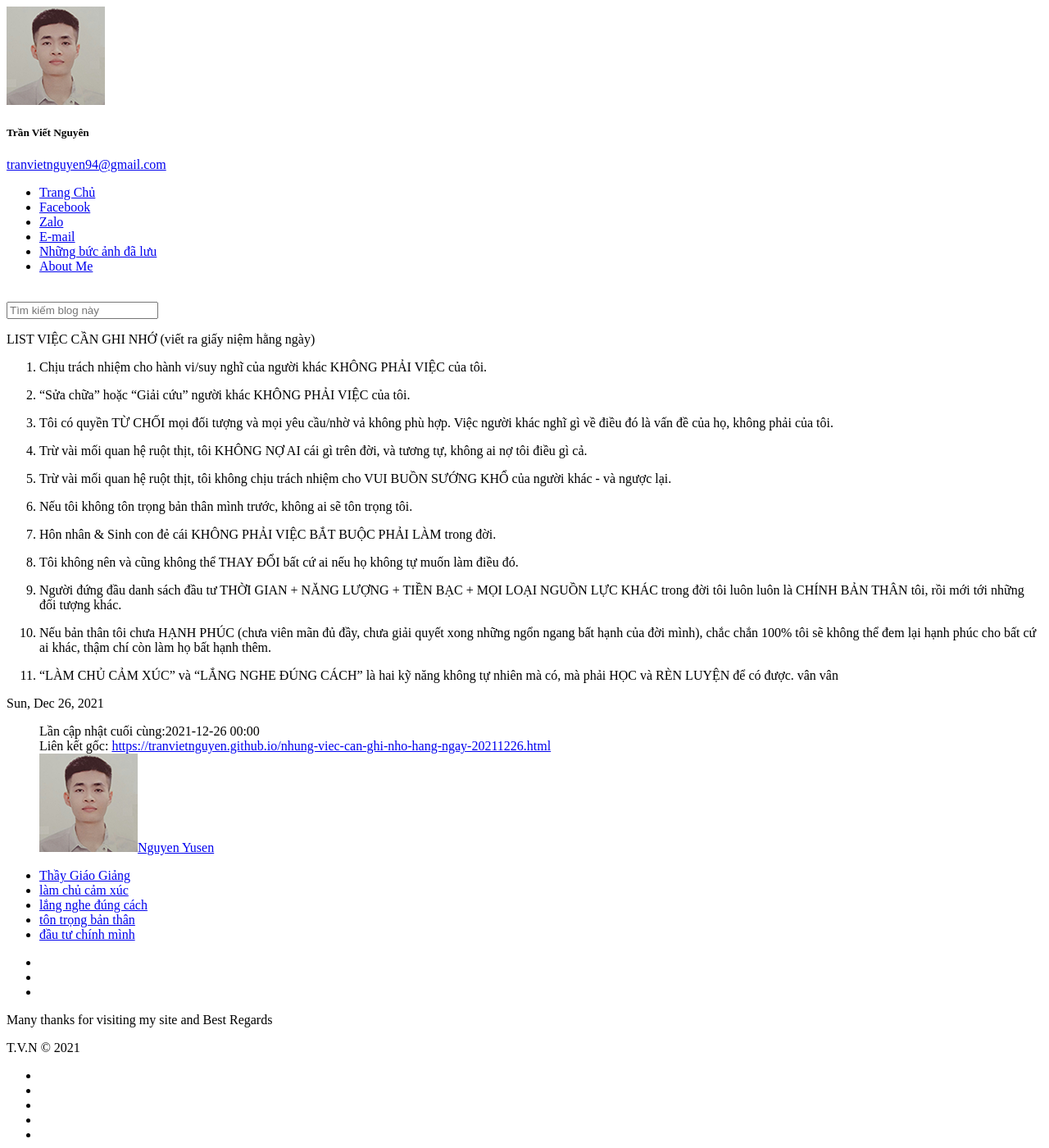
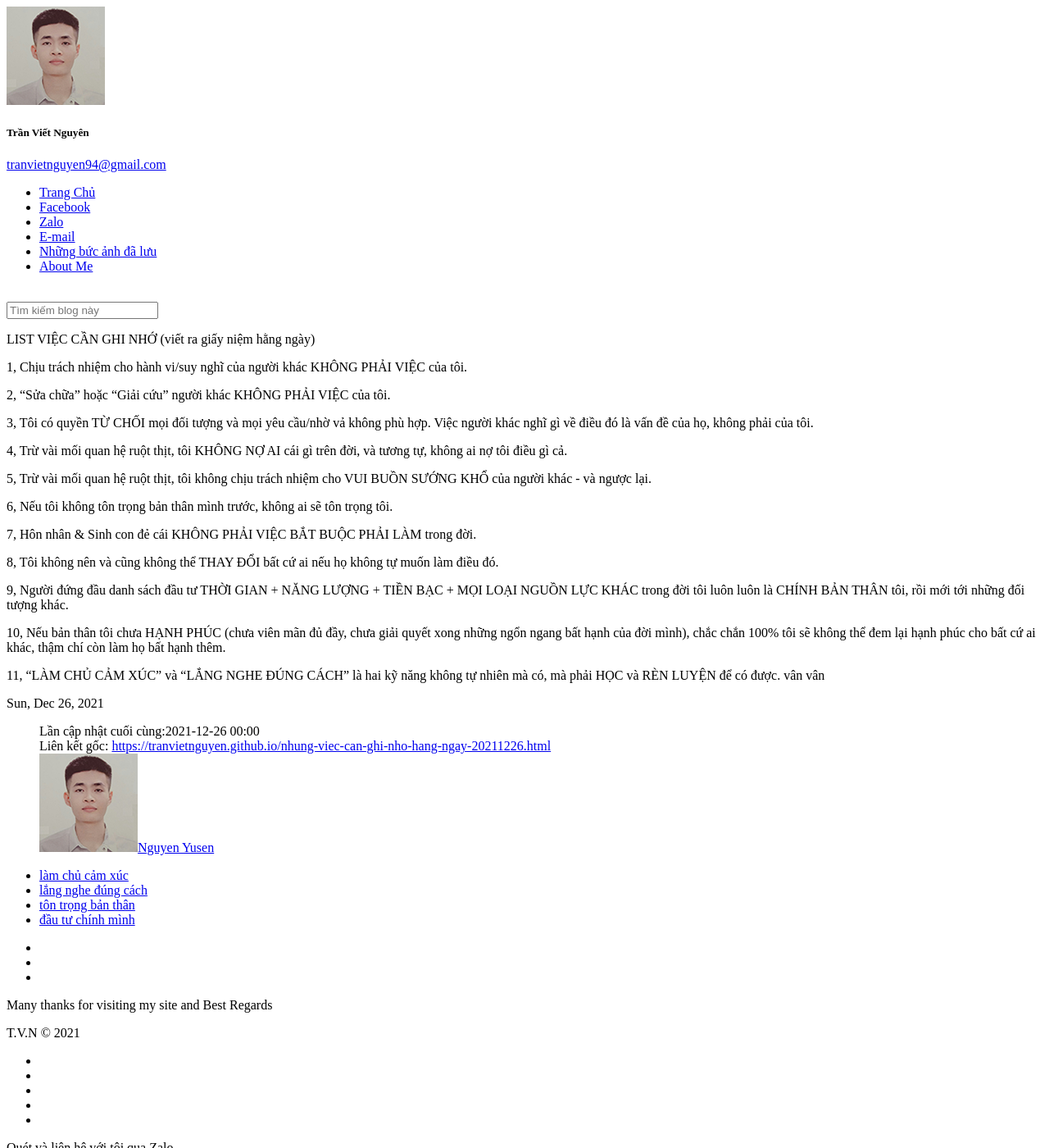
Before and after one commit to tranvietnguyen/tranvietnguyen.github.io, a Jekyll site: the page built from _posts/2021-12-26-nhung-viec-can-ghi-nho-hang-ngay.md, in a window 1280 px wide and 1400 px high. Shown: the whole window at 82% size. Built offline with Jekyll 4.4.1, drawn with Linux system fonts in a browser that asks for light colours; comment, search, counter and statistics services are not loaded.

Commit message:
cap nhat khung

```diff
--- a/_layouts/post.html
+++ b/_layouts/post.html
@@ -30,7 +30,7 @@
     {%- if page.author -%}
       <ul class="article-tag-list">
         {% for author in page.author %}
-        <li class="article-tag-list-item"><a class="article-tag-list-link waves-effect waves-button" href="/tags/{{ author | slugify | replace: 'á', 'a' | replace: 'à', 'a' | replace: 'ạ', 'a' | replace: 'ã', 'a' | replace: 'ả', 'a' | replace: 'ă', 'a' | replace: 'ắ', 'a' | replace: 'ằ', 'a' | replace: 'ặ', 'a' | replace: 'ẵ', 'a' | replace: 'ẳ', 'a' | replace: 'â', 'a' | replace: 'ấ', 'a' | replace: 'ầ', 'a' | replace: 'ậ', 'a' | replace: 'ẫ', 'a' | replace: 'ẩ', 'a' | replace: 'đ', 'd' | replace: 'é', 'e' | replace: 'è', 'e' | replace: 'ẹ', 'e' | replace: 'ẽ', 'e' | replace: 'ẻ', 'e' | replace: 'ê', 'e' | replace: 'ế', 'e' | replace: 'ề', 'e' | replace: 'ệ', 'e' | replace: 'ễ', 'e' | replace: 'ể', 'e' | replace: 'í', 'i' | replace: 'ì', 'i' | replace: 'ị', 'i' | replace: 'ĩ', 'i' | replace: 'ó', 'o' | replace: 'ò', 'o' | replace: 'ọ', 'o' | replace: 'õ', 'o' | replace: 'ỏ', 'o' | replace: 'ô', 'o' | replace: 'ố', 'o' | replace: 'ồ', 'o' | replace: 'ộ', 'o' | replace: 'ỗ', 'o' | replace: 'ổ', 'o' | replace: 'ơ', 'o' | replace: 'ớ', 'o' | replace: 'ờ', 'o' | replace: 'ợ', 'o' | replace: 'ỡ', 'o' | replace: 'ở', 'o' | replace: 'ú', 'u' | replace: 'ù', 'u' | replace: 'ụ', 'u' | replace: 'ũ', 'u' | replace: 'ủ', 'u' | replace: 'ư', 'u' | replace: 'ứ', 'u' | replace: 'ừ', 'u' | replace: 'ự', 'u' | replace: 'ữ', 'u' | replace: 'ử', 'u' | replace: 'ý', 'y' | replace: 'ỳ', 'y' | replace: 'ỵ', 'y' | replace: 'ỹ', 'y' | replace: 'ỷ', 'y' }}">{{ author }}</a></li>
+        <a class="" href="/tags/{{ author | slugify | replace: 'á', 'a' | replace: 'à', 'a' | replace: 'ạ', 'a' | replace: 'ã', 'a' | replace: 'ả', 'a' | replace: 'ă', 'a' | replace: 'ắ', 'a' | replace: 'ằ', 'a' | replace: 'ặ', 'a' | replace: 'ẵ', 'a' | replace: 'ẳ', 'a' | replace: 'â', 'a' | replace: 'ấ', 'a' | replace: 'ầ', 'a' | replace: 'ậ', 'a' | replace: 'ẫ', 'a' | replace: 'ẩ', 'a' | replace: 'đ', 'd' | replace: 'é', 'e' | replace: 'è', 'e' | replace: 'ẹ', 'e' | replace: 'ẽ', 'e' | replace: 'ẻ', 'e' | replace: 'ê', 'e' | replace: 'ế', 'e' | replace: 'ề', 'e' | replace: 'ệ', 'e' | replace: 'ễ', 'e' | replace: 'ể', 'e' | replace: 'í', 'i' | replace: 'ì', 'i' | replace: 'ị', 'i' | replace: 'ĩ', 'i' | replace: 'ó', 'o' | replace: 'ò', 'o' | replace: 'ọ', 'o' | replace: 'õ', 'o' | replace: 'ỏ', 'o' | replace: 'ô', 'o' | replace: 'ố', 'o' | replace: 'ồ', 'o' | replace: 'ộ', 'o' | replace: 'ỗ', 'o' | replace: 'ổ', 'o' | replace: 'ơ', 'o' | replace: 'ớ', 'o' | replace: 'ờ', 'o' | replace: 'ợ', 'o' | replace: 'ỡ', 'o' | replace: 'ở', 'o' | replace: 'ú', 'u' | replace: 'ù', 'u' | replace: 'ụ', 'u' | replace: 'ũ', 'u' | replace: 'ủ', 'u' | replace: 'ư', 'u' | replace: 'ứ', 'u' | replace: 'ừ', 'u' | replace: 'ự', 'u' | replace: 'ữ', 'u' | replace: 'ử', 'u' | replace: 'ý', 'y' | replace: 'ỳ', 'y' | replace: 'ỵ', 'y' | replace: 'ỹ', 'y' | replace: 'ỷ', 'y' }}"></a>
         {%- if forloop.last == false %} {% endif -%}
         {% endfor %}
         {% for tag in page.tags %}
--- a/_posts/2021-12-26-nhung-viec-can-ghi-nho-hang-ngay.md
+++ b/_posts/2021-12-26-nhung-viec-can-ghi-nho-hang-ngay.md
@@ -9,25 +9,25 @@
 ---
 LIST VIỆC CẦN GHI NHỚ (viết ra giấy niệm hằng ngày)
 
-1. Chịu trách nhiệm cho hành vi/suy nghĩ của người khác KHÔNG PHẢI VIỆC của tôi.
+1, Chịu trách nhiệm cho hành vi/suy nghĩ của người khác KHÔNG PHẢI VIỆC của tôi.
 
-2. "Sửa chữa" hoặc "Giải cứu" người khác KHÔNG PHẢI VIỆC của tôi.
+2, "Sửa chữa" hoặc "Giải cứu" người khác KHÔNG PHẢI VIỆC của tôi.
 
-3. Tôi có quyền TỪ CHỐI mọi đối tượng và mọi yêu cầu/nhờ vả không phù hợp. Việc người khác nghĩ gì về điều đó là vấn đề của họ, không phải của tôi.
+3, Tôi có quyền TỪ CHỐI mọi đối tượng và mọi yêu cầu/nhờ vả không phù hợp. Việc người khác nghĩ gì về điều đó là vấn đề của họ, không phải của tôi.
 
-4. Trừ vài mối quan hệ ruột thịt, tôi KHÔNG NỢ AI cái gì trên đời, và tương tự, không ai nợ tôi điều gì cả.
+4, Trừ vài mối quan hệ ruột thịt, tôi KHÔNG NỢ AI cái gì trên đời, và tương tự, không ai nợ tôi điều gì cả.
 
-5. Trừ vài mối quan hệ ruột thịt, tôi không chịu trách nhiệm cho VUI BUỒN SƯỚNG KHỔ của người khác - và ngược lại.
+5, Trừ vài mối quan hệ ruột thịt, tôi không chịu trách nhiệm cho VUI BUỒN SƯỚNG KHỔ của người khác - và ngược lại.
 
-6. Nếu tôi không tôn trọng bản thân mình trước, không ai sẽ tôn trọng tôi.
+6, Nếu tôi không tôn trọng bản thân mình trước, không ai sẽ tôn trọng tôi.
 
-7. Hôn nhân & Sinh con đẻ cái KHÔNG PHẢI VIỆC BẮT BUỘC PHẢI LÀM trong đời.
+7, Hôn nhân & Sinh con đẻ cái KHÔNG PHẢI VIỆC BẮT BUỘC PHẢI LÀM trong đời.
 
-8. Tôi không nên và cũng không thể THAY ĐỔI bất cứ ai nếu họ không tự muốn làm điều đó.
+8, Tôi không nên và cũng không thể THAY ĐỔI bất cứ ai nếu họ không tự muốn làm điều đó.
 
-9. Người đứng đầu danh sách đầu tư THỜI GIAN + NĂNG LƯỢNG + TIỀN BẠC + MỌI LOẠI NGUỒN LỰC KHÁC trong đời tôi luôn luôn là CHÍNH BẢN THÂN tôi, rồi mới tới những đối tượng khác.
+9, Người đứng đầu danh sách đầu tư THỜI GIAN + NĂNG LƯỢNG + TIỀN BẠC + MỌI LOẠI NGUỒN LỰC KHÁC trong đời tôi luôn luôn là CHÍNH BẢN THÂN tôi, rồi mới tới những đối tượng khác.
 
-10. Nếu bản thân tôi chưa HẠNH PHÚC (chưa viên mãn đủ đầy, chưa giải quyết xong những ngổn ngang bất hạnh của đời mình), chắc chắn 100% tôi sẽ không thể đem lại hạnh phúc cho bất cứ ai khác, thậm chí còn làm họ bất hạnh thêm.
+10, Nếu bản thân tôi chưa HẠNH PHÚC (chưa viên mãn đủ đầy, chưa giải quyết xong những ngổn ngang bất hạnh của đời mình), chắc chắn 100% tôi sẽ không thể đem lại hạnh phúc cho bất cứ ai khác, thậm chí còn làm họ bất hạnh thêm.
 
-11. "LÀM CHỦ CẢM XÚC" và "LẮNG NGHE ĐÚNG CÁCH" là hai kỹ năng không tự nhiên mà có, mà phải HỌC và RÈN LUYỆN để có được.
+11, "LÀM CHỦ CẢM XÚC" và "LẮNG NGHE ĐÚNG CÁCH" là hai kỹ năng không tự nhiên mà có, mà phải HỌC và RÈN LUYỆN để có được.
 vân vân
```
Also changed, not shown: _posts/2021-12-31-su-khac-biet-trong-tu-tuong-phat-trien-ban-than.md (+13 -7 lines), _posts/2022-01-11-chat-luong-cha-me-quyet-dinh-chat-luong-con-cai.md (added, +40 -0 lines), _posts/2022-01-11-ham-muon-kiem-soat.md (added, +27 -0 lines), _posts/2022-01-11-khi-gai-phan-van-giua-ban-va-thang-khac.md (added, +26 -0 lines), _posts/2022-01-11-quan-he-giua-nguoi-voi-nguoi-la-quan-he-trao-doi.md (added, +31 -0 lines), imgblog/phanvan.jpg (added).
